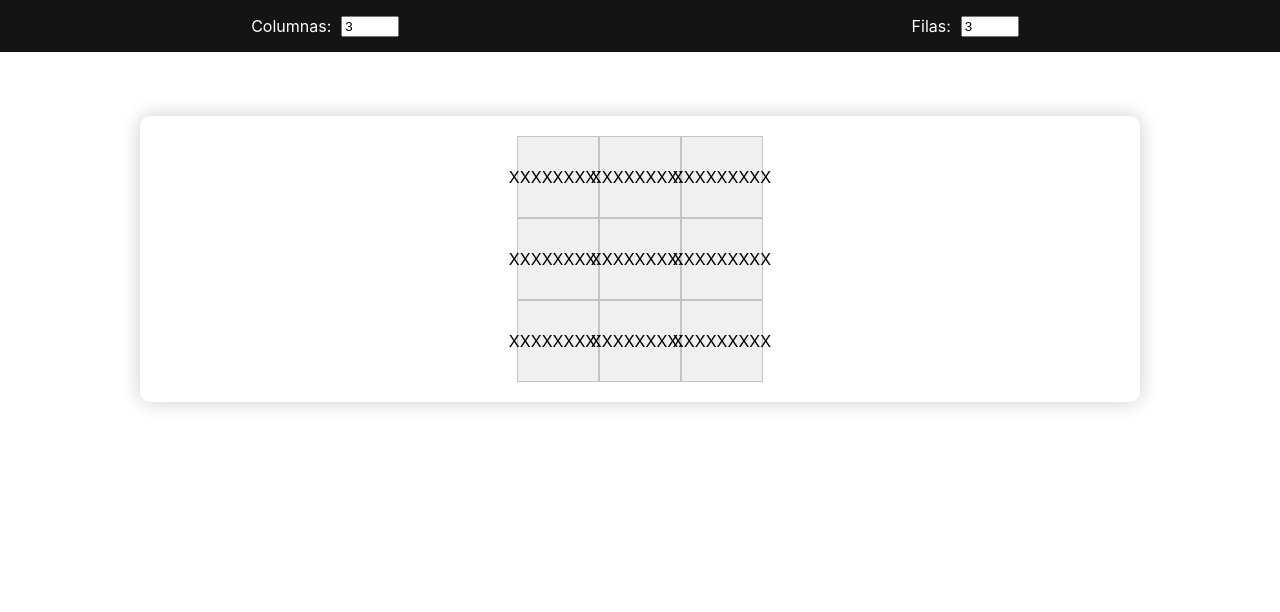
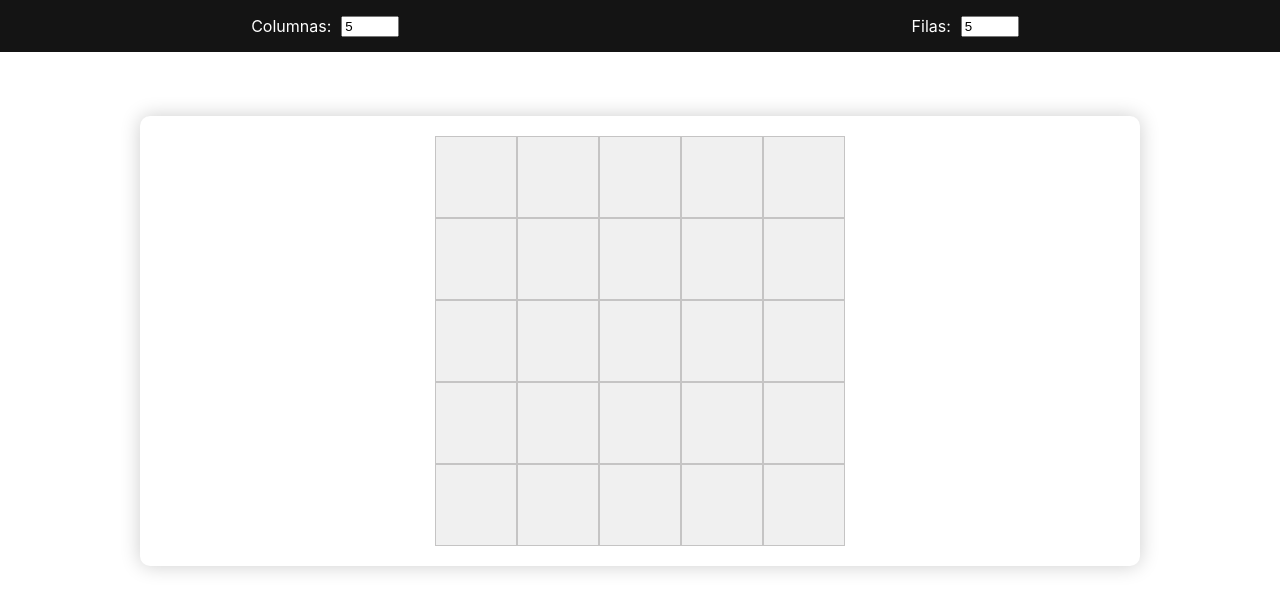
Before and after one commit to MeliLegname/Grilla, a React (Create React App) app: page / in a window 1280 px wide. Shown: the top 612 px of the page. Built offline with nearby package versions, Linux system fonts and the light colour scheme.

Commit message:
Muestra el resultado de cada celda

```diff
--- a/src/components/Cell.js
+++ b/src/components/Cell.js
@@ -4,8 +4,8 @@ import './styles/Cell.css';
 // class Cell extends React.Component {
 
 const Cell = (props) => (
-	<div className="cell" onClick={props.handleClick}>
-		{props.estado}
+	<div className="cell" onClick={() => props.handleClick(props.arrayIndex)}>
+		{props.showState(props.arrayIndex)}
 	</div>
 );
 
--- a/src/components/CellsContainer.js
+++ b/src/components/CellsContainer.js
@@ -8,17 +8,23 @@ class CellsContainer extends React.Component {
 		super(props);
 
 		this.state = {
-			numColumn: 3,
-			numRow: 3,
+			numColumn: 5,
+			numRow: 5,
 
-			estados: [ 'X', 'O', ' ' ],
+			posibleValue: [ ' ', 'X', 'O', 'J', 'R' ],
 			cellState: []
 		};
 	}
 
 	initCellState() {
-		let cellState = [ ...Array(9) ].map((cellState) => (cellState = this.state.estados[0]));
+		let cellState = [ ...Array(this.state.numColumn * this.state.numRow) ].map(
+			(cellState) => (cellState = this.state.posibleValue[0])
+		);
 		this.setState({ cellState });
+	}
+
+	getArrayIndex(row, column) {
+		return row * this.state.numColumn + column;
 	}
 
 	//buscar como pasar el estado porque bla si se ve como se modifica pero this.state.cellState no.
@@ -37,6 +43,29 @@ class CellsContainer extends React.Component {
 		this.setState(state);
 	}
 
+	handleClick(arrayIndex) {
+		let estadoActual = this.state.cellState[arrayIndex];
+		let newState = [ ...this.state.cellState ];
+
+		for (let i = 0; i < this.state.posibleValue.length; ++i) {
+			if (estadoActual === this.state.posibleValue[i]) {
+				if (this.state.posibleValue[i + 1]) {
+					newState[arrayIndex] = this.state.posibleValue[i + 1];
+				} else {
+					newState[arrayIndex] = this.state.posibleValue[0];
+				}
+			}
+		}
+		this.setState({ cellState: newState });
+	}
+	//Yo guardo el estado actual de cada celda en cellState para eso necesite pasarle un indice a cada celda.
+	//por otro lado genere un new state para que me copie el estado actual de cellstate y me lo pise con el nuevo estado de cada celda.
+	// lo que hace la función es recorrer la cantidad de posibles valores que tengo en el array. Si el estado actual de las celdads es igual al valor inicial de losposibles valores RECORRE posibles valores para ver si hay un valor siguiente a ese. SI HAY un valor siguiente a ese .. se cambia el estadado actual(se copia el estado y s elo pisa con newstate) por el valor siguiente que existe en posible value. SINO existe el estado siguiente (osea si ya se fue del array) volveme al estado inicial (que es 0). por ultimo reemplazame el lugar donde yo estoy guardando el estado actual por el nuevo estado.
+
+	showState(arrayIndex) {
+		return this.state.cellState[arrayIndex];
+	}
+	//para acceder al indice de n array hay que ponerlo entre corchetes NO entre parentesis.
 	render() {
 		let column = [];
 
@@ -81,10 +110,11 @@ class CellsContainer extends React.Component {
 									{column.map((object, index) => {
 										return (
 											<Cell
-												handleClick={() => this.handleClick(index, indexFila)}
-												estado={this.state.cellState}
+												handleClick={(arrayIndex) => this.handleClick(arrayIndex)}
+												arrayIndex={this.getArrayIndex(indexFila, index)}
 												key={index}
 												fila={indexFila}
+												showState={(arrayIndex) => this.showState(arrayIndex)}
 											/>
 										);
 									})}
```
